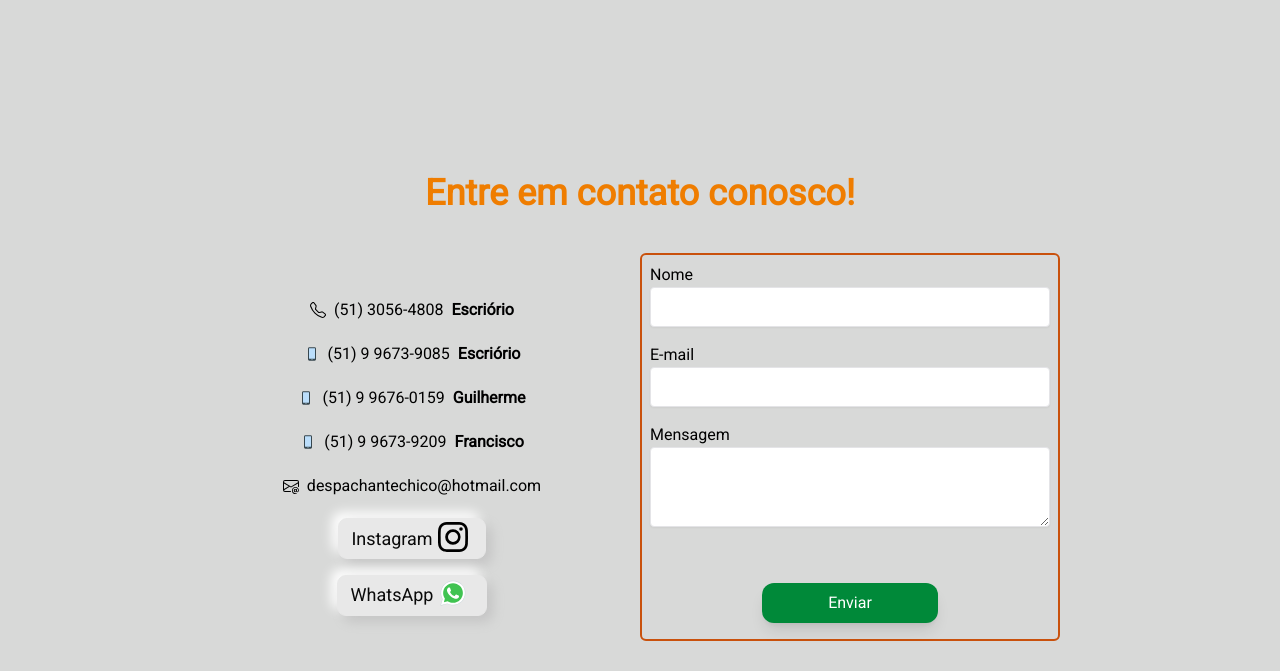
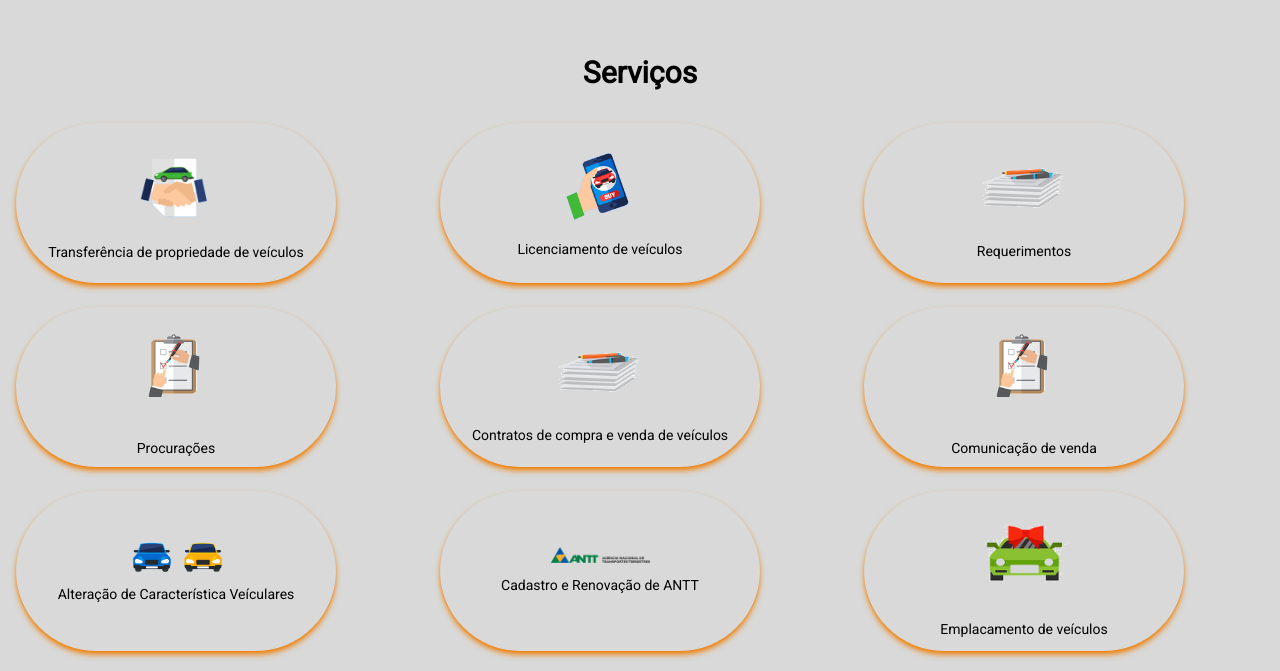
Before and after one commit to PalomaWink/Despachante_visao, a Next.js app: page / in a window 1280 px wide. Shown: the part 1649-2320 px from the top of the page. Built offline with nearby package versions, Linux system fonts and the light colour scheme.

Commit message:
feat: Adicionando /servicos a home page

```diff
--- a/src/app/page.tsx
+++ b/src/app/page.tsx
@@ -5,6 +5,7 @@ import logoDetran from '../../public/logoDetran.png'
 import Contato from '../app/contato/page'
 import Image from 'next/image'
 import Sobre from '../app/sobre/page'
+import Servicos from '../app/servicos/page'
 
 export default function Home() {
   return (
@@ -20,6 +21,7 @@ export default function Home() {
         </div>
       </div>
       <Sobre />
+      <Servicos />
       <Contato />
     </main>
   )
```
